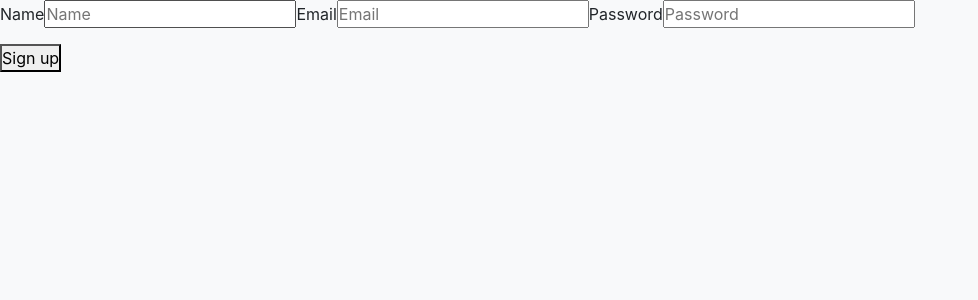
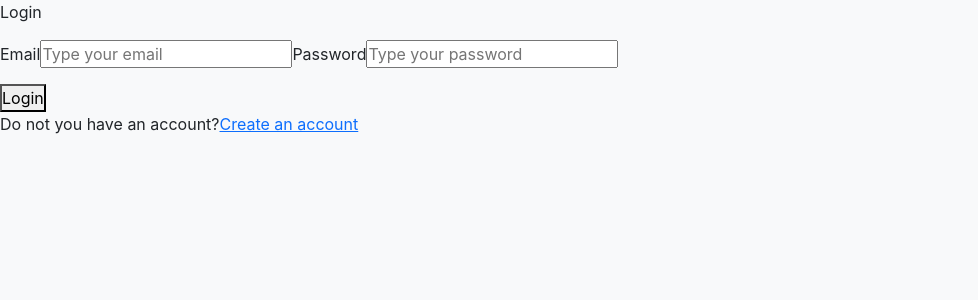
Before and after one commit to tatsianakuryla/itransition-task5-client, a React app: page / in a window 1280 px wide. Shown: the top 300 px of the page, without its empty margins (0-978 px from the left). Built offline with nearby package versions, Linux system fonts and the light colour scheme; the HTML template or start-up script is replaced by a standard one.

Commit message:
feat: routing implementation

```diff
--- a/src/App.tsx
+++ b/src/App.tsx
@@ -1,7 +1,7 @@
-import { RegisterForm } from "./components/RegisterForm/RegisterForm";
+import { Router } from "./router/Router";
 
 function App() {
-  return <RegisterForm />;
+  return <Router />;
 }
 
 export default App;
--- /dev/null
+++ b/src/components/AuthForm/AuthForm.tsx
@@ -0,0 +1,23 @@
+import { Link, useLocation } from "react-router-dom";
+
+import { ROUTES } from "../../router/routs";
+import { LoginForm } from "../LoginForm/LoginForm";
+import { RegisterForm } from "../RegisterForm/RegisterForm";
+
+export const AuthForm = () => {
+  const location = useLocation();
+  const isRegister = location.pathname === ROUTES.register;
+
+  return (
+    <div className="auth-form">
+      <p className="auth-form__title">{isRegister ? "Registration" : "Login"}</p>
+      {isRegister ? <RegisterForm /> : <LoginForm />}
+      <div className="auth-form__info">
+        <span>{isRegister ? "Do you have an account?" : "Do not you have an account?"}</span>
+        <Link to={isRegister ? ROUTES.login : ROUTES.register} className="auth-form__button">
+          {isRegister ? "Login" : "Create an account"}
+        </Link>
+      </div>
+    </div>
+  );
+};
--- /dev/null
+++ b/src/components/NotFound/NotFound.tsx
@@ -0,0 +1,12 @@
+import { Link } from "react-router-dom";
+
+import { ROUTES } from "../../router/routs";
+
+export const NotFound = () => {
+  return (
+    <section>
+      <h1>404 — Page not found</h1>
+      <Link to={ROUTES.home}>Go to the main page</Link>
+    </section>
+  );
+};
--- a/src/main.tsx
+++ b/src/main.tsx
@@ -4,6 +4,7 @@ import "./index.css";
 import { QueryClient, QueryClientProvider } from "@tanstack/react-query";
 import { StrictMode } from "react";
 import { createRoot } from "react-dom/client";
+import { BrowserRouter } from "react-router-dom";
 
 import App from "./App";
 
@@ -11,8 +12,10 @@ const queryClient = new QueryClient();
 
 createRoot(document.getElementById("root")!).render(
   <StrictMode>
-    <QueryClientProvider client={queryClient}>
-      <App />
-    </QueryClientProvider>
+    <BrowserRouter>
+      <QueryClientProvider client={queryClient}>
+        <App />
+      </QueryClientProvider>
+    </BrowserRouter>
   </StrictMode>,
 );
--- /dev/null
+++ b/src/router/Router.tsx
@@ -0,0 +1,16 @@
+import { Route,Routes } from "react-router-dom";
+
+import { AuthForm } from "../components/AuthForm/AuthForm";
+import { NotFound } from "../components/NotFound/NotFound";
+import { ROUTES } from "./routs";
+
+export const Router = () => {
+  return (
+    <Routes>
+      <Route path={ROUTES.home} element={<AuthForm />}></Route>
+      <Route path={ROUTES.login} element={<AuthForm />}></Route>
+      <Route path={ROUTES.register} element={<AuthForm />}></Route>
+      <Route path={ROUTES.notFound} element={<NotFound />}></Route>
+    </Routes>
+  );
+};
--- /dev/null
+++ b/src/router/routs.ts
@@ -0,0 +1,7 @@
+export const ROUTES = {
+  home: "/",
+  login: "/login",
+  register: "/register",
+  notFound: "*",
+  dashboard: "/users",
+} as const;
```
